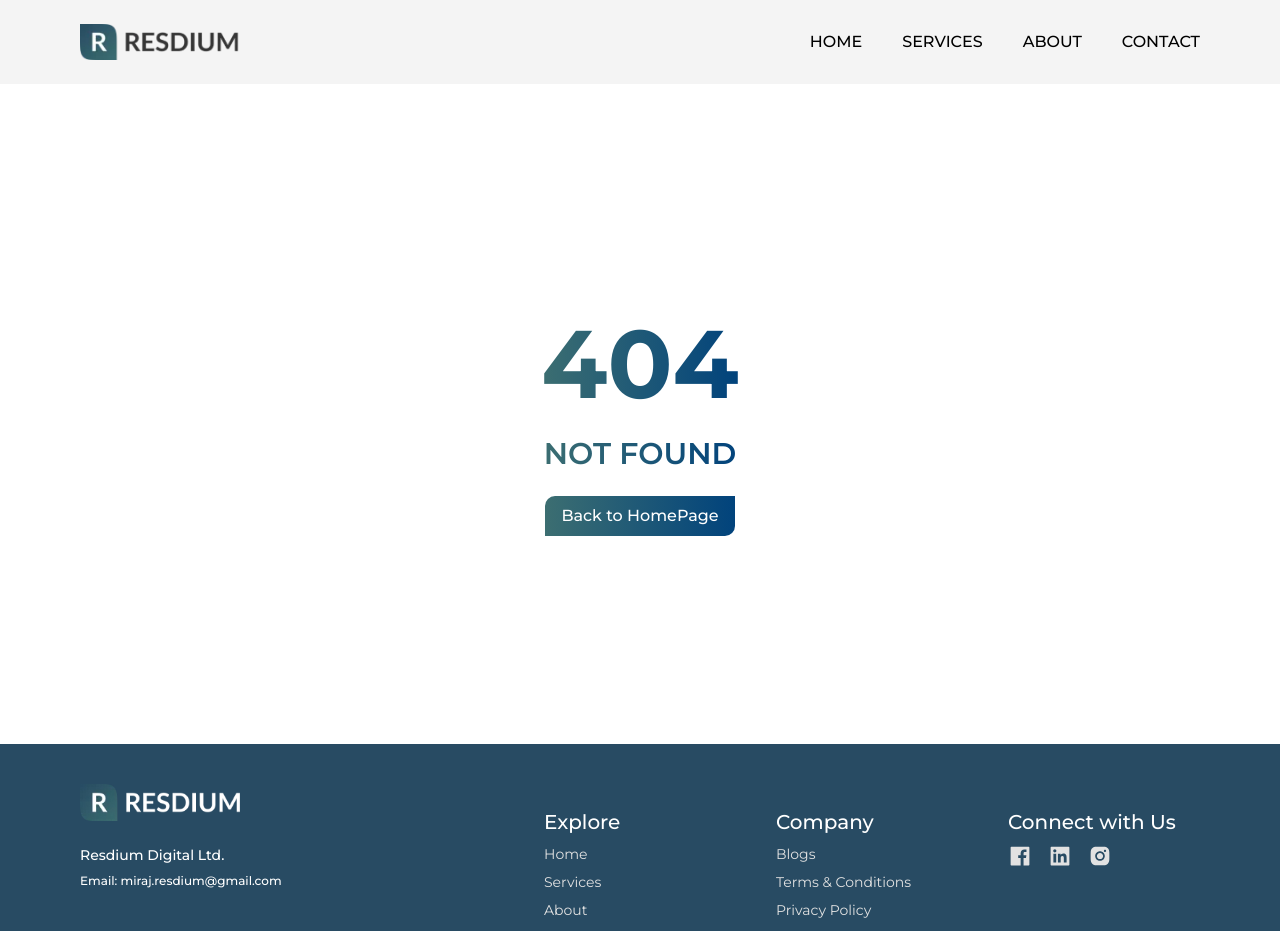
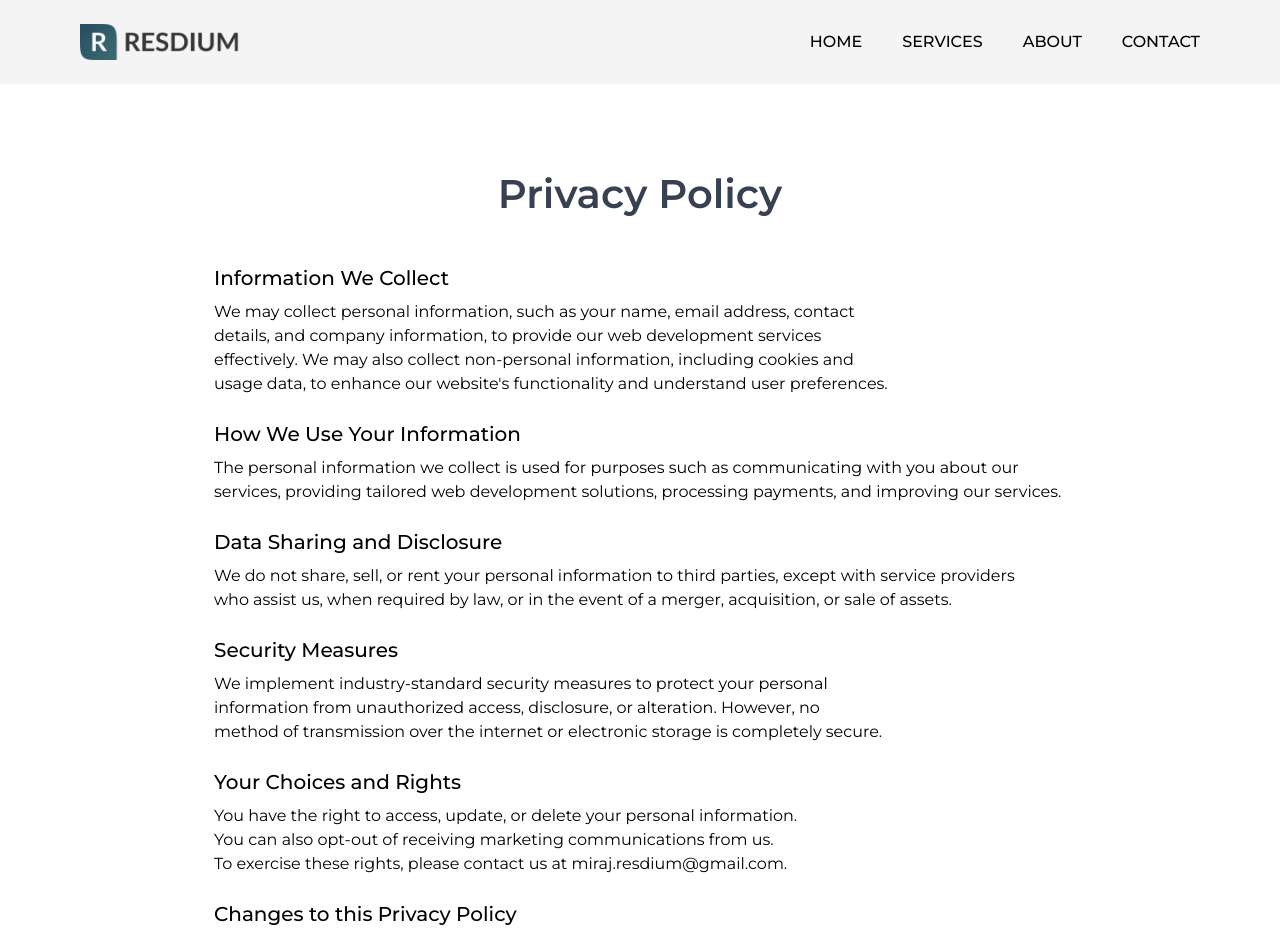
Before and after one commit to itsmiraz/resdium-client-web-design, a Next.js app: page /company/privacyPolicy in a window 1280 px wide. Before the commit this address had no page. Shown: the top 931 px of the page. Built offline with nearby package versions, Linux system fonts and the light colour scheme.

Commit message:
privay policy and terms and conditions page added

```diff
--- a/src/Components/BlogPage/BlogPageHero/BlogPageHero.jsx
+++ b/src/Components/BlogPage/BlogPageHero/BlogPageHero.jsx
@@ -1,8 +1,6 @@
-import MainContainer from '@/Components/Shared/MainContainer/MainContainer';
 import { BlogHeroConstants } from '@/Constants/BlogPage/BlogPageConstants';
 import Image from 'next/image';
 import React from 'react';
-import { Balancer } from 'react-wrap-balancer';
 
 const BlogPageHero = () => {
     return (
@@ -25,7 +23,6 @@ const BlogPageHero = () => {
                     <Image width={500} className='rounded-ss-[30px] rounded-ee-[40px]' height={500} src={BlogHeroConstants.img} alt={BlogHeroConstants.alt} />
                 </div>
             </div>
-
         </div>
     );
 };
--- a/src/Components/Shared/Footer/Footer.js
+++ b/src/Components/Shared/Footer/Footer.js
@@ -53,10 +53,17 @@ const Footer = () => {
           <Link href={'/blogs'}>    <p>Blogs</p></Link>
             </li>
             <li>
+              <Link href={'/company/terms&conditions'}>
+
               <p>Terms & Conditions</p>
+            </Link>
             </li>
             <li>
+              <Link href={'/company/privacyPolicy'}>
               <p>Privacy Policy</p>
+
+            </Link>
+
             </li>
           </ul>
         </div>
--- /dev/null
+++ b/src/Constants/Other/privacyPolicy.js
@@ -0,0 +1,34 @@
+export const PrivacyPolicyConstants = {
+    "title": "Privacy Policy",
+    "content": [
+      {
+        "section": "Information We Collect",
+        "content": "We may collect personal information, such as your name, email address, contact details, and company information, to provide our web development services effectively. We may also collect non-personal information, including cookies and usage data, to enhance our website's functionality and understand user preferences."
+      },
+      {
+        "section": "How We Use Your Information",
+        "content": "The personal information we collect is used for purposes such as communicating with you about our services, providing tailored web development solutions, processing payments, and improving our services."
+      },
+      {
+        "section": "Data Sharing and Disclosure",
+        "content": "We do not share, sell, or rent your personal information to third parties, except with service providers who assist us, when required by law, or in the event of a merger, acquisition, or sale of assets."
+      },
+      {
+        "section": "Security Measures",
+        "content": "We implement industry-standard security measures to protect your personal information from unauthorized access, disclosure, or alteration. However, no method of transmission over the internet or electronic storage is completely secure."
+      },
+      {
+        "section": "Your Choices and Rights",
+        "content": "You have the right to access, update, or delete your personal information. You can also opt-out of receiving marketing communications from us. To exercise these rights, please contact us at miraj.resdium@gmail.com."
+      },
+      {
+        "section": "Changes to this Privacy Policy",
+        "content": "We may update this Privacy Policy from time to time to reflect changes in our practices or legal requirements. The updated policy will be posted on our website, and the effective date will be indicated."
+      },
+      {
+        "section": "Contact Us",
+        "content": "For any questions, concerns, or requests regarding your privacy and personal information, please contact us at miraj.resdium@gmail.com ."
+      },
+
+    ]
+  }
--- /dev/null
+++ b/src/Constants/Other/terms&ConditionsConstants.js
@@ -0,0 +1,46 @@
+export const TermsAndConditionsConstants = {
+    "title": "Payment Terms",
+    "content": [
+      {
+        "section": "Initial Payment",
+        "content": "Upon agreeing to work with Resdium, the client is required to make an upfront payment of 30% of the total project cost. This payment is essential to initiate the project and secure our services."
+      },
+      {
+        "section": "Project Initiation",
+        "content": "Once the initial payment has been successfully received and processed, we will commence work on your project. Our team will work diligently to bring your vision to life and achieve your project goals."
+      },
+      {
+        "section": "Payment Milestones",
+        "content": "Depending on the scope and duration of the project, there may be additional payment milestones agreed upon between Resdium and the client. These milestones will be clearly communicated and specified in the project proposal or contract."
+      },
+      {
+        "section": "Final Payment",
+        "content": "Upon successful completion of the project, the remaining balance (70% of the total project cost) will be due. We will conduct thorough testing and ensure that all project requirements have been met before requesting the final payment."
+      },
+      {
+        "section": "Project Delivery",
+        "content": "Once the final payment has been received and processed, we will deliver the completed project to the client. This includes all agreed-upon deliverables and assets."
+      },
+      {
+        "section": "Payment Methods",
+        "content": "We accept various payment methods, including but not limited to bank transfers, credit cards, and online payment platforms. The client is responsible for any associated transaction fees."
+      },
+      {
+        "section": "Late Payments",
+        "content": "In the event of late payments, Resdium reserves the right to delay project delivery until payments are received. Additional charges or penalties may apply for payments that are significantly delayed."
+      },
+      {
+        "section": "Refund Policy",
+        "content": "The initial payment is non-refundable once work has commenced on the project. Refunds for the final payment may be considered under exceptional circumstances and will be reviewed on a case-by-case basis."
+      },
+      {
+        "section": "Acknowledgment",
+        "content": "By engaging with Resdium and making the initial payment, you acknowledge and agree to our payment terms outlined above. These terms are an integral part of our service agreement and contribute to a smooth and successful collaboration."
+      },
+      {
+        "section": "Contact Information",
+        "content": "For any questions or clarifications regarding our payment terms or any other aspect of our services, please don't hesitate to contact us at miraj.resdium@gmail.com"
+      },
+
+    ]
+  }
--- /dev/null
+++ b/src/pages/company/privacyPolicy/index.js
@@ -0,0 +1,39 @@
+import { PrivacyPolicyConstants } from '@/Constants/Other/privacyPolicy';
+import Head from 'next/head';
+import React from 'react';
+import { Balancer } from 'react-wrap-balancer';
+
+const PrivacyPolicy = () => {
+    return (
+        <section className='py-20 max-w-[900px] mx-auto px-6'>
+            <Head>
+                <title>Terms and Conditions | Resdium</title>
+
+            </Head>
+            <div>
+                <h1 className='text-gray-700 text-center text-[40px] font-semibold '>
+                    {PrivacyPolicyConstants.title}
+                </h1>
+
+                <div className='py-10'>
+                    {
+                        PrivacyPolicyConstants.content.map((data, i) => <div className='space-y-2 mb-6' key={i}>
+                            <h2 className='font-medium text-xl'>{data.section }</h2>
+                            <p>
+                                <Balancer>
+                                    {
+                                        data.content
+                                    }
+                                </Balancer>
+                                </p>
+                        </div>)
+                    }
+                </div>
+
+            </div>
+
+        </section>
+    );
+};
+
+export default PrivacyPolicy;
--- /dev/null
+++ b/src/pages/company/terms&conditions/index.js
@@ -0,0 +1,38 @@
+import { TermsAndConditionsConstants } from "@/Constants/Other/terms&ConditionsConstants";
+import Head from "next/head";
+import { Balancer } from "react-wrap-balancer";
+
+const TermsAndConditions = () => {
+    return (
+        <section className='py-20 max-w-[900px] mx-auto px-6'>
+            <Head>
+                <title>Terms and Conditions | Resdium</title>
+
+            </Head>
+            <div>
+                <h1 className='text-gray-700 text-center text-[40px] font-semibold '>
+                    {TermsAndConditionsConstants.title}
+                </h1>
+
+                <div className='py-10'>
+                    {
+                        TermsAndConditionsConstants.content.map((data, i) => <div className='space-y-2 mb-6' key={i}>
+                            <h2 className='font-medium text-xl'>{data.section }</h2>
+                            <p>
+                                <Balancer>
+                                    {
+                                        data.content
+                                    }
+                                </Balancer>
+                                </p>
+                        </div>)
+                    }
+                </div>
+
+            </div>
+
+        </section>
+    );
+};
+
+export default TermsAndConditions;
```
Also changed, not shown: 1 other file (tests, documents, lock files or other folders).
